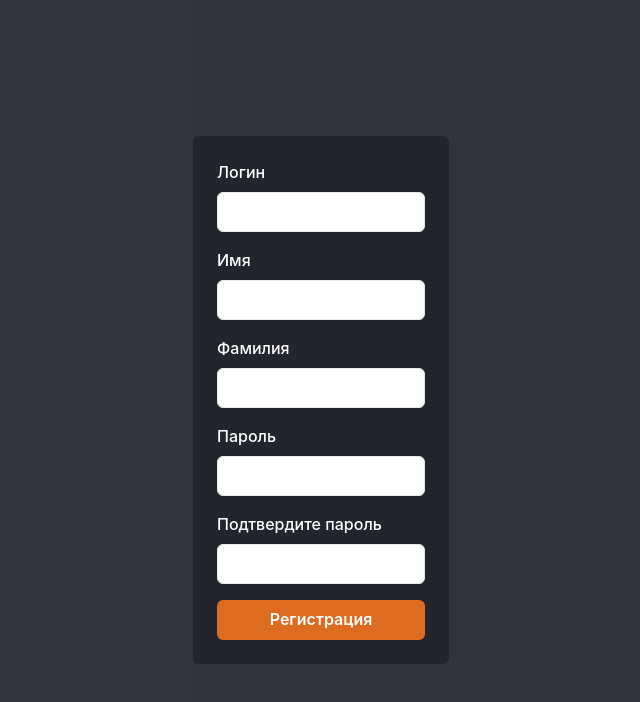
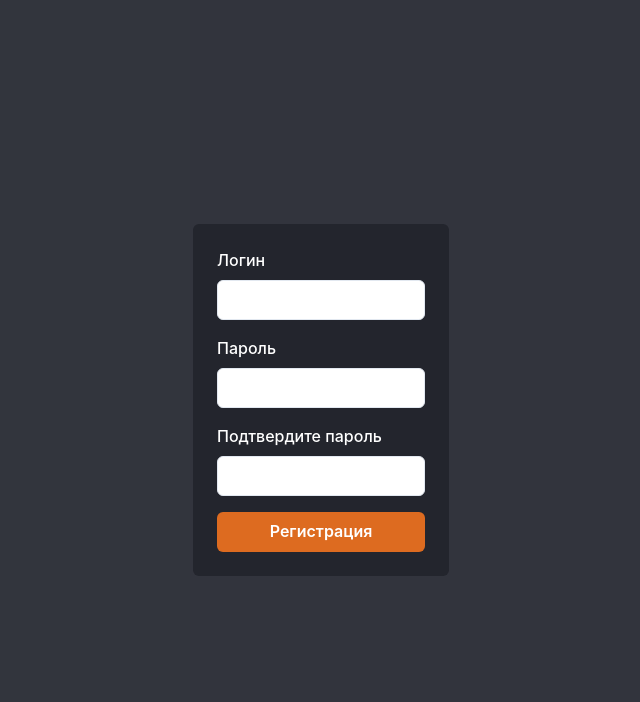
Before and after one commit to Jetonionst/jusan-hire, a React (Create React App) app in the folder front-end/: page /registration in a window 1280 px wide. Shown: the top 702 px of the page, without its empty margins (319-959 px from the left). Built offline with nearby package versions, Linux system fonts and the light colour scheme; a web font is replaced by a local one.

Commit message:
added authorization

```diff
--- a/front-end/src/components/pageElements/header.jsx
+++ b/front-end/src/components/pageElements/header.jsx
@@ -12,8 +12,8 @@ export default function Header() {
         </a>
 
         <div className="headerUserNav">
-          <a href="/profile" className="button-5 ">
-            Профиль
+          <a href="/admin" className="button-5 ">
+            Список заявок
           </a>
 
           <a
--- /dev/null
+++ b/front-end/src/components/pages/Admin.jsx
@@ -0,0 +1,15 @@
+import doWeHaveToken from "../functions/checkIfAutorized";
+import Footer from "../pageElements/footer";
+import Header from "../pageElements/header";
+
+export default function Admin() {
+  if (doWeHaveToken()) {
+    return (
+      <>
+        <Header />
+        <Footer />
+      </>
+    );
+  }
+  return <div className="NotAuth">You not authorized</div>;
+}
--- a/front-end/src/components/pages/login.jsx
+++ b/front-end/src/components/pages/login.jsx
@@ -11,6 +11,7 @@ import {
   VStack,
 } from "@chakra-ui/react";
 import AlertMessage from "../functions/alert";
+import Service from "../service/service";
 
 export default function Login() {
   return (
@@ -30,37 +31,8 @@ export default function Login() {
             }}
             onSubmit={async (values) => {
               try {
-                const req = await fetch("http://localhost:8081/api/v1/auth", {
-                  method: "POST",
-                  body: JSON.stringify(values, null, 2),
-                  headers: {
-                    "Content-Type": "application/json",
-                    Accept: "application/json",
-                    // "Access-Control-Allow-Origin": "*",
-                  },
-                });
-                console.log(req);
-                const reqJ = await req.json();
-
-                console.log(reqJ);
-
-                if (reqJ.token) {
-                  sessionStorage.setItem("token", `${reqJ.token}`);
-
-                  // const userRes = await userReq.json();
-                  // sessionStorage.setItem(
-                  //   'user',
-                  //   `${userRes.firstName} ${userRes.lastName}`
-                  // );
-                  // sessionStorage.setItem('login', `${userRes.login}`);
-                  // window.location.pathname = "/";
-                  alert("succses");
-                } else {
-                  AlertMessage(reqJ.message, "error");
-                }
-                //
+                const requestToLogin = await Service("login", values);
               } catch (error) {
-                // window.location.pathname = "/500";
                 console.log(error);
               }
             }}
@@ -68,7 +40,6 @@ export default function Login() {
             {({ handleSubmit, errors, touched }) => (
               <form onSubmit={handleSubmit}>
                 <VStack spacing={4} align="flex-start">
-                  {/* <FormControl isInvalid={!!errors.name && touched.name}> */}
                   <FormControl>
                     <FormLabel color="white" htmlFor="text">
                       Логин
--- a/front-end/src/components/pages/registration.jsx
+++ b/front-end/src/components/pages/registration.jsx
@@ -12,6 +12,7 @@ import {
 } from "@chakra-ui/react";
 // import * as yup from "yup";
 import AlertMessage from "../functions/alert";
+import Service from "../service/service";
 
 // const validationSchema = yup.object().shape({
 //   password: yup
@@ -38,38 +39,17 @@ export default function Registration() {
           <Formik
             initialValues={{
               login: "",
-              name: "",
-              surname: "",
 
               password: "",
               validatePassword: "",
             }}
-            // validationSchema={validationSchema}
             onSubmit={async (values) => {
               try {
-                const req = await fetch(
-                  "http://localhost:8189/api/v1/app/register",
-                  {
-                    method: "POST",
-                    body: JSON.stringify(values, null, 2),
-                    headers: {
-                      "Content-Type": "application/json",
-                      Accept: "application/json",
-                      "Access-Control-Allow-Origin": "*",
-                    },
-                  }
-                );
-                const res = await req.json();
-
-                if (res.statusCode === "OK") {
-                  window.location.pathname = "/login";
-                }
-                AlertMessage(res.message, "success");
-                // alert(res.message);
-              } catch (error) {
-                window.location.pathname = "/500";
-                console.log(error);
-              }
+                const requestToRegistration = await Service("registration", {
+                  username: values.login,
+                  password: values.password,
+                });
+              } catch (error) {}
             }}
           >
             {({ values, handleSubmit, errors, touched }) => (
@@ -97,52 +77,6 @@ export default function Registration() {
                       // variant="filled"
                     />
                     <FormErrorMessage>{errors.login}</FormErrorMessage>
-                  </FormControl>
-                  <FormControl isInvalid={!!errors.name && touched.name}>
-                    <FormLabel color="white" htmlFor="text">
-                      Имя
-                    </FormLabel>
-                    <Field
-                      as={Input}
-                      id="name"
-                      name="name"
-                      type="text"
-                      bg="white"
-                      // variant="filled"
-                      validate={(value) => {
-                        let error;
-
-                        if (value.length < 1) {
-                          error = "Must be filed";
-                        }
-
-                        return error;
-                      }}
-                    />
-                    <FormErrorMessage>{errors.name}</FormErrorMessage>
-                  </FormControl>
-                  <FormControl isInvalid={!!errors.surname && touched.surname}>
-                    <FormLabel color="white" htmlFor="surname">
-                      Фамилия
-                    </FormLabel>
-                    <Field
-                      as={Input}
-                      id="surname"
-                      name="surname"
-                      type="text"
-                      bg="white"
-                      // variant="filled"
-                      validate={(value) => {
-                        let error;
-
-                        if (value.length < 1) {
-                          error = "Must be filed";
-                        }
-
-                        return error;
-                      }}
-                    />
-                    <FormErrorMessage>{errors.surname}</FormErrorMessage>
                   </FormControl>
 
                   <FormControl
--- a/front-end/src/components/service/service.jsx
+++ b/front-end/src/components/service/service.jsx
@@ -1,5 +1,5 @@
 export default async function Service(request, content) {
-  console.log(content.files);
+  console.log(content);
   try {
     if (request === "uploadForm") {
       const req = await fetch("http://localhost:8081/api/v1/anketa/submit", {
@@ -52,7 +52,45 @@ export default async function Service(request, content) {
       }
       return true;
     }
+    if (request === "registration") {
+      const req = await fetch("http://localhost:8081/api/v1/register", {
+        method: "POST",
+        body: JSON.stringify(content, null, 2),
+        headers: {
+          Accept: "*/*",
+          // "Access-Control-Allow-Origin": "*",
+          "Content-Type": "application/json",
+        },
+      });
+      const res = await req.json();
+      if (!req.ok) {
+        alert(res.Error);
+      } else {
+        window.location = "/login";
+      }
+    }
+
+    if (request === "login") {
+      const req = await fetch("http://localhost:8081/api/v1/auth", {
+        method: "POST",
+        body: JSON.stringify(content, null, 2),
+        headers: {
+          "Content-Type": "application/json",
+          Accept: "application/json",
+          // "Access-Control-Allow-Origin": "*",
+        },
+      });
+
+      const reqJ = await req.json();
+      if (!req.ok) {
+        alert(reqJ.Error);
+      }
+      if (reqJ.token) {
+        sessionStorage.setItem("token", reqJ.token);
+        window.location = "/admin";
+      }
+    }
   } catch (err) {
-    console.log(err);
+    alert(err);
   }
 }
--- a/front-end/src/index.js
+++ b/front-end/src/index.js
@@ -9,6 +9,7 @@ import Registration from "./components/pages/registration";
 import NotFoundPage from "./components/pages/NotFoundPage";
 import Anketa from "./components/pages/Anketa";
 import UploadFiles from "./components/pages/UploadFiles";
+import Admin from "./components/pages/Admin";
 
 const root = ReactDOM.createRoot(document.getElementById("root"));
 root.render(
@@ -21,6 +22,7 @@ root.render(
         <Route path="/registration" element={<Registration />} />
         <Route path="/form" element={<Anketa />} />
         <Route path="/upload/:iin" element={<UploadFiles />} />
+        <Route path="/admin" element={<Admin />} />
       </Routes>
     </Router>
   </React.StrictMode>
```
